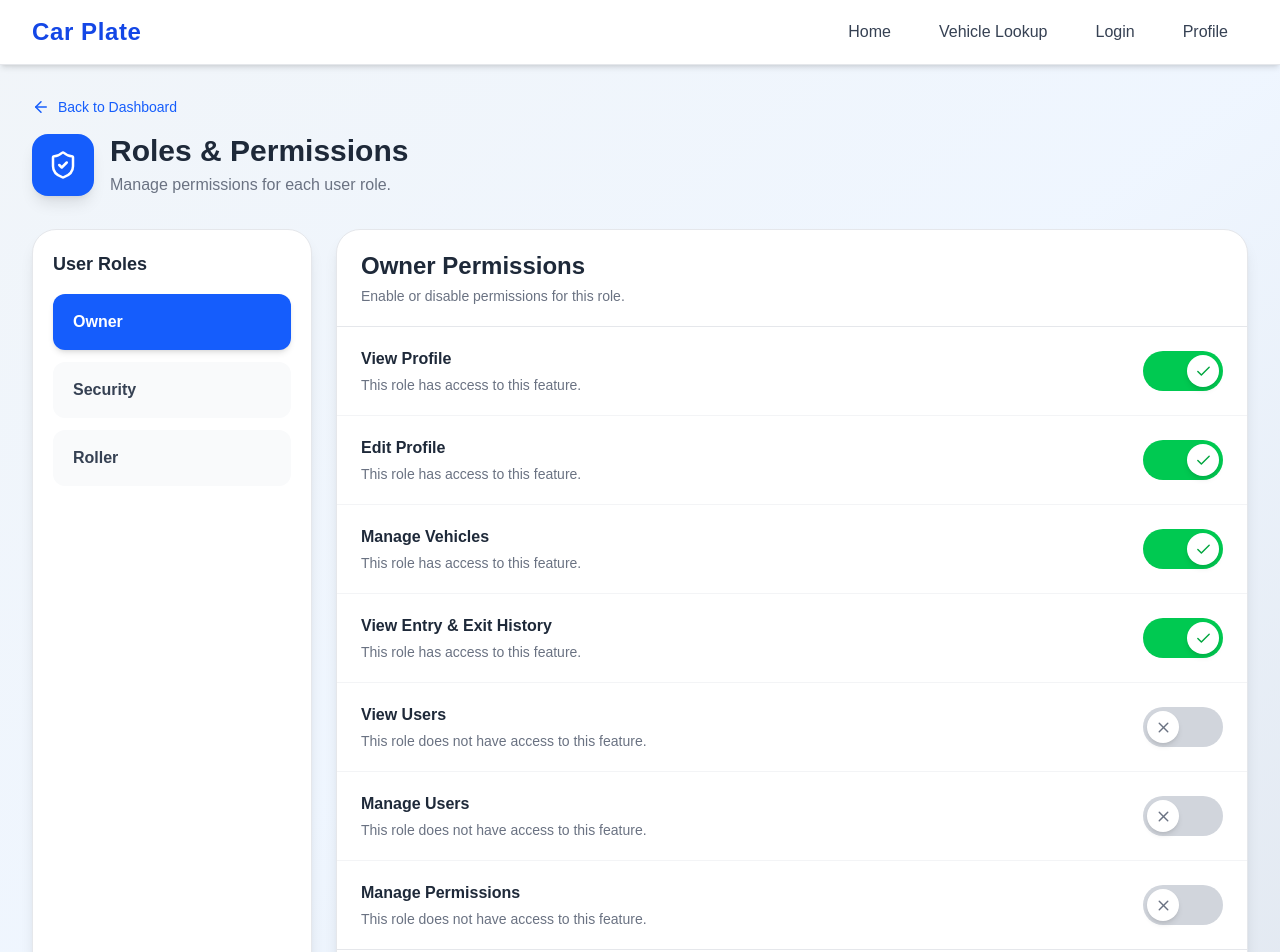
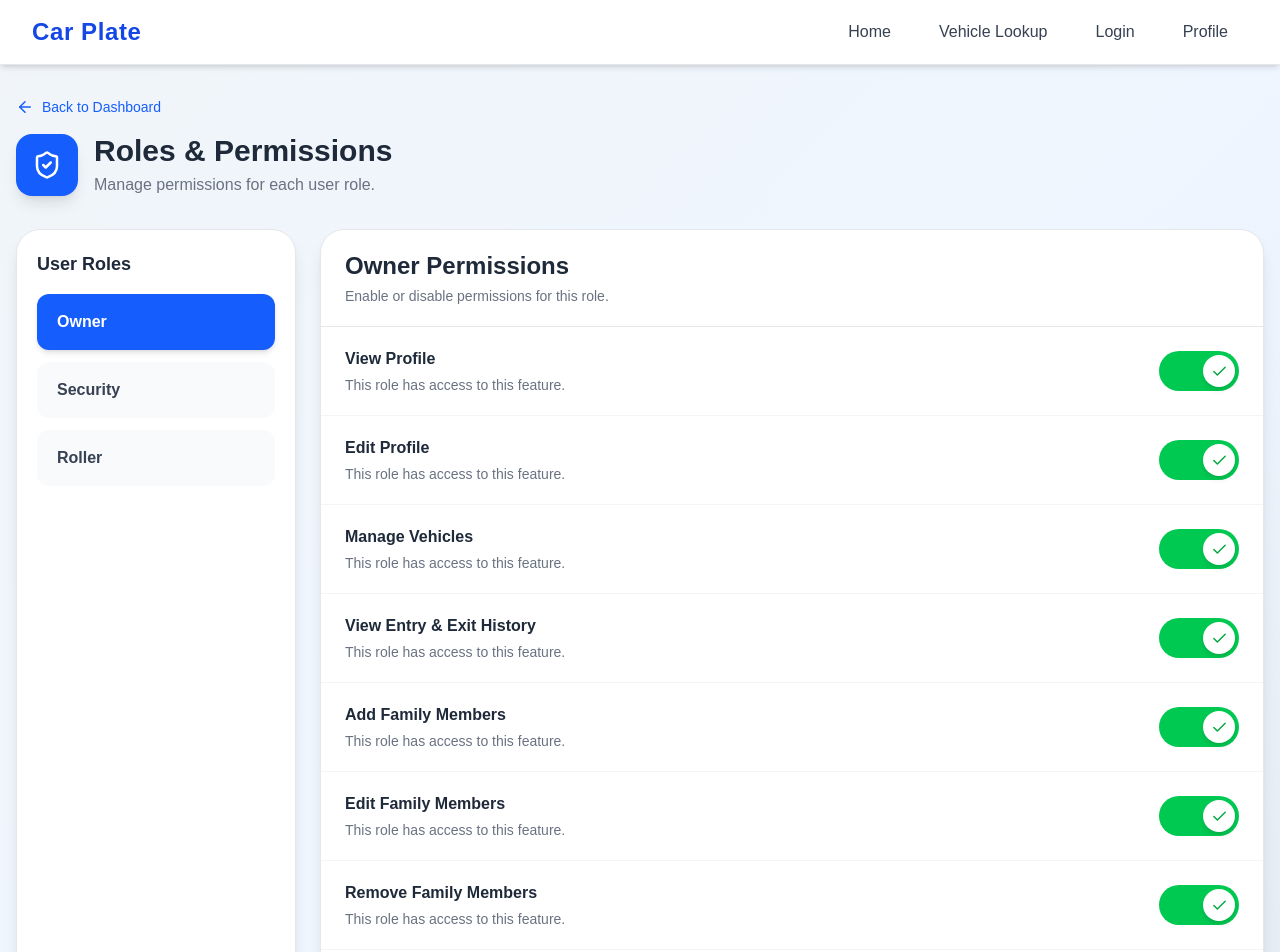
Before and after one commit to 1234-mahmoud/Number_Plate, a Next.js app: page /admin/permissions in a window 1280 px wide. Shown: the top 952 px of the page. Built offline with nearby package versions, Linux system fonts and the light colour scheme.

Commit message:
Owner Permissions for his Familly Members are Added

```diff
--- a/components/PermissionsManagement.jsx
+++ b/components/PermissionsManagement.jsx
@@ -16,8 +16,15 @@ export default function PermissionsManagement() {
     Owner: {
       viewProfile: true,
       editProfile: true,
+
       manageVehicles: true,
+
       viewHistory: true,
+
+      addFamilyMembers: true,
+      editFamilyMembers: true,
+      removeFamilyMembers: true,
+
       viewUsers: false,
       manageUsers: false,
       managePermissions: false,
@@ -26,9 +33,17 @@ export default function PermissionsManagement() {
     Security: {
       viewProfile: true,
       editProfile: false,
-      manageVehicles: false,
+
+      vehicleLookup: true,
+      viewUserInformation: true,
+
+      registerEntry: true,
+      registerExit: true,
+
       viewHistory: true,
-      viewUsers: true,
+
+      manageEmployeeCars: false,
+
       manageUsers: false,
       managePermissions: false,
     },
@@ -36,9 +51,17 @@ export default function PermissionsManagement() {
     Roller: {
       viewProfile: true,
       editProfile: false,
-      manageVehicles: false,
+
+      vehicleLookup: true,
+      viewUserInformation: true,
+
+      manageEmployeeCars: true,
+
+      registerEntry: true,
+      registerExit: true,
+
       viewHistory: true,
-      viewUsers: false,
+
       manageUsers: false,
       managePermissions: false,
     },
@@ -46,29 +69,55 @@ export default function PermissionsManagement() {
 
   const permissionLabels = {
     viewProfile: "View Profile",
+
     editProfile: "Edit Profile",
+
     manageVehicles: "Manage Vehicles",
+
     viewHistory: "View Entry & Exit History",
+
+    addFamilyMembers: "Add Family Members",
+
+    editFamilyMembers: "Edit Family Members",
+
+    removeFamilyMembers: "Remove Family Members",
+
+    vehicleLookup: "Vehicle Lookup",
+
+    viewUserInformation: "View User Information",
+
+    manageEmployeeCars: "Manage Employee Cars",
+
+    registerEntry: "Register Vehicle Entry",
+
+    registerExit: "Register Vehicle Exit",
+
     viewUsers: "View Users",
+
     manageUsers: "Manage Users",
+
     managePermissions: "Manage Permissions",
   };
 
   const handlePermissionChange = (permission) => {
     setPermissions((prev) => ({
       ...prev,
+
       [selectedRole]: {
         ...prev[selectedRole],
+
         [permission]: !prev[selectedRole][permission],
       },
     }));
   };
 
   return (
-    <div className="min-h-screen bg-linear-to-br from-slate-100 via-blue-50 to-slate-200 px-4 py-8 sm:px-6 lg:px-8">
+    <div className="min-h-screen bg-linear-to-br from-slate-100 via-blue-50 to-slate-200 px-4 py-8">
+
       <div className="mx-auto max-w-7xl">
 
         {/* Header */}
+
         <div className="mb-8">
 
           <Link
@@ -86,6 +135,7 @@ export default function PermissionsManagement() {
             </div>
 
             <div>
+
               <h1 className="text-3xl font-bold text-gray-800">
                 Roles & Permissions
               </h1>
@@ -93,15 +143,19 @@ export default function PermissionsManagement() {
               <p className="mt-1 text-gray-500">
                 Manage permissions for each user role.
               </p>
+
             </div>
 
           </div>
+
         </div>
 
         {/* Main */}
+
         <div className="grid gap-6 lg:grid-cols-[280px_1fr]">
 
           {/* Roles */}
+
           <div className="rounded-3xl border border-gray-200 bg-white p-5 shadow-lg">
 
             <h2 className="mb-4 text-lg font-bold text-gray-800">
@@ -111,6 +165,7 @@ export default function PermissionsManagement() {
             <div className="space-y-3">
 
               {Object.keys(permissions).map((role) => (
+
                 <button
                   key={role}
                   type="button"
@@ -123,6 +178,7 @@ export default function PermissionsManagement() {
                 >
                   {role}
                 </button>
+
               ))}
 
             </div>
@@ -130,6 +186,7 @@ export default function PermissionsManagement() {
           </div>
 
           {/* Permissions */}
+
           <div className="rounded-3xl border border-gray-200 bg-white shadow-lg">
 
             <div className="border-b border-gray-200 px-6 py-5">
@@ -146,18 +203,22 @@ export default function PermissionsManagement() {
 
             <div className="divide-y divide-gray-100">
 
-              {Object.entries(permissionLabels).map(
-                ([permission, label]) => {
-                  const enabled =
-                    permissions[selectedRole][permission];
+              {Object.entries(permissions[selectedRole]).map(
+                ([permission, enabled]) => {
+
+                  const label =
+                    permissionLabels[permission] ||
+                    permission;
 
                   return (
+
                     <div
                       key={permission}
                       className="flex items-center justify-between gap-4 px-6 py-5"
                     >
 
                       <div>
+
                         <h3 className="font-semibold text-gray-800">
                           {label}
                         </h3>
@@ -167,6 +228,7 @@ export default function PermissionsManagement() {
                             ? "This role has access to this feature."
                             : "This role does not have access to this feature."}
                         </p>
+
                       </div>
 
                       <button
@@ -188,6 +250,7 @@ export default function PermissionsManagement() {
                               : "translate-x-0"
                           }`}
                         >
+
                           {enabled ? (
                             <Check
                               size={17}
@@ -199,11 +262,13 @@ export default function PermissionsManagement() {
                               className="text-gray-500"
                             />
                           )}
+
                         </span>
 
                       </button>
 
                     </div>
+
                   );
                 }
               )}
@@ -211,6 +276,7 @@ export default function PermissionsManagement() {
             </div>
 
             {/* Footer */}
+
             <div className="flex flex-col gap-3 border-t border-gray-200 px-6 py-5 sm:flex-row sm:justify-end">
 
               <button
@@ -230,6 +296,7 @@ export default function PermissionsManagement() {
         </div>
 
       </div>
+
     </div>
   );
 }
```
